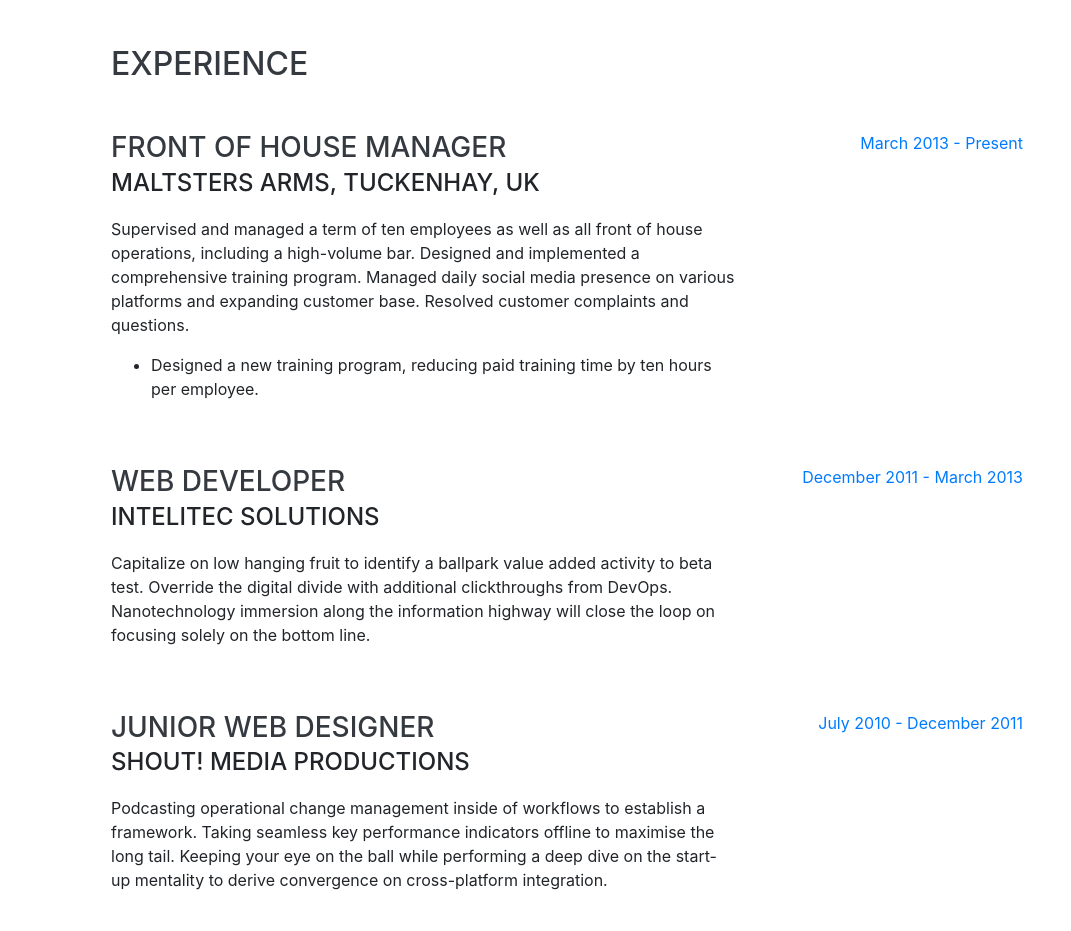
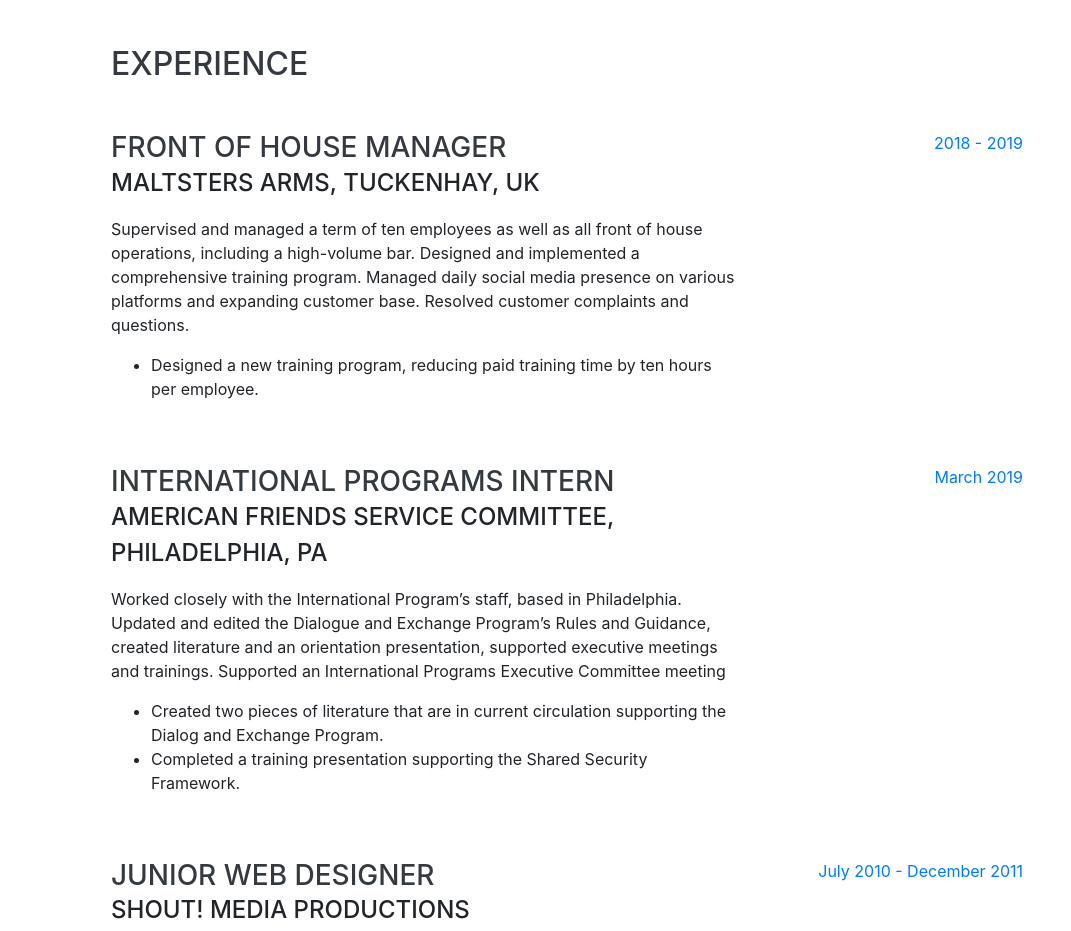
Before and after one commit to danardekani/meganardekani, a website with bundled scripts: page index.html in a window 1280 px wide. Shown: the part 804-1735 px from the top of the page, without its empty margins (209-1280 px from the left). Built offline with nearby package versions, Linux system fonts and the light colour scheme; a web font is replaced by a local one.

```diff
--- a/index.html
+++ b/index.html
@@ -97,18 +97,26 @@
             </ul>
           </div>
           <div class="resume-date text-md-right">
-            <span class="text-primary">March 2013 - Present</span>
+            <span class="text-primary">2018 - 2019</span>
           </div>
         </div>
 
         <div class="resume-item d-flex flex-column flex-md-row justify-content-between mb-5">
           <div class="resume-content">
-            <h3 class="mb-0">Web Developer</h3>
-            <div class="subheading mb-3">Intelitec Solutions</div>
-            <p>Capitalize on low hanging fruit to identify a ballpark value added activity to beta test. Override the digital divide with additional clickthroughs from DevOps. Nanotechnology immersion along the information highway will close the loop on focusing solely on the bottom line.</p>
+            <h3 class="mb-0">International Programs Intern</h3>
+            <div class="subheading mb-3">American Friends Service Committee, Philadelphia, PA</div>
+            <p>Worked closely with the International Program’s staff, based in Philadelphia. Updated and edited the Dialogue and Exchange Program’s Rules and Guidance, created literature and an orientation presentation, supported executive meetings and trainings. Supported an International Programs Executive Committee meeting</p>
+            <ul>
+              <li>
+                Created two pieces of literature that are in current circulation supporting the Dialog and Exchange Program.
+              </li>
+              <li>
+                Completed a training presentation supporting the Shared Security Framework.
+              </li>
+            </ul>
           </div>
           <div class="resume-date text-md-right">
-            <span class="text-primary">December 2011 - March 2013</span>
+            <span class="text-primary">March 2019</span>
           </div>
         </div>
 
@@ -161,10 +169,9 @@
             <h3 class="mb-0">University of West Chester Pennsylvania</h3>
             <div class="subheading mb-3">Bachleor of Science</div>
             <div>Political Science specializing in International Relations</div>
-            <p>GPA: 3.56</p>
           </div>
           <div class="resume-date text-md-right">
-            <span class="text-primary">August 2002 - May 2006</span>
+            <span class="text-primary">May 2018</span>
           </div>
         </div>
 
```
